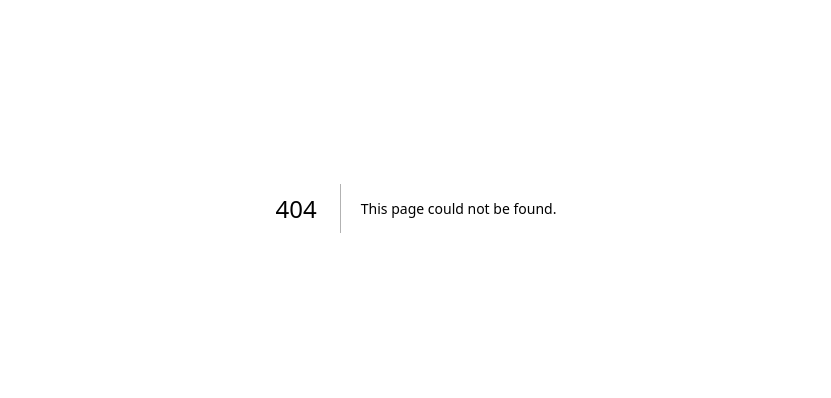
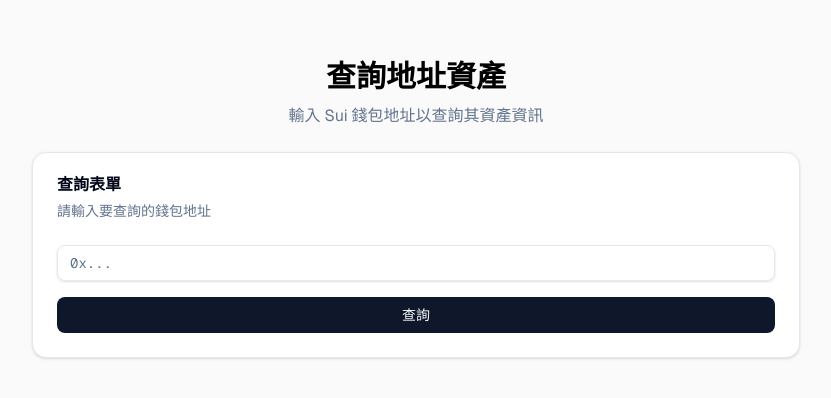
Before and after one commit to Leoyang183/Bucket_homework, a Next.js app in the folder frontend/: page /story2 in a window 1280 px wide. Before the commit this address had no page. Shown: the part 192-590 px from the top of the page, without its empty margins (224-1055 px from the left). Built offline with nearby package versions, Linux system fonts and the light colour scheme; what @mysten/dapp-kit, @mysten/sui would draw is missing.

Commit message:
feat: user story 1-2 page

```diff
--- a/frontend/app/page.tsx
+++ b/frontend/app/page.tsx
@@ -20,6 +20,7 @@ export default function Home() {
           priority
         />
         <div onClick={() => handleClick('/story1')} className="cursor-pointer">Story 1</div>
+        <div onClick={() => handleClick('/story2')} className="cursor-pointer">Story 2</div>
       </main>
     </div>
   );
--- /dev/null
+++ b/frontend/app/story2/page.tsx
@@ -0,0 +1,179 @@
+"use client";
+
+import { useState, useMemo } from "react";
+import { Card, CardContent, CardDescription, CardHeader, CardTitle } from "@/components/ui/card";
+import { Button } from "@/components/ui/button";
+import { Input } from "@/components/ui/input";
+
+interface TokenBalance {
+  coinType: string;
+  balance: string;
+}
+
+interface AddressAsset {
+  address: string;
+  suiBalance: string;
+  tokens: TokenBalance[];
+}
+
+export default function Story2Page() {
+  const [address, setAddress] = useState("");
+  const [loading, setLoading] = useState(false);
+  const [asset, setAsset] = useState<AddressAsset | null>(null);
+  const [error, setError] = useState<string | null>(null);
+
+  const handleSubmit = async (e: React.FormEvent) => {
+    e.preventDefault();
+
+    if (!address.trim()) {
+      setError("請輸入錢包地址");
+      return;
+    }
+
+    setLoading(true);
+    setError(null);
+    setAsset(null);
+
+    try {
+      const response = await fetch(
+        `http://localhost:5487/checkAddressAsset?address=${encodeURIComponent(address.trim())}`
+      );
+
+      if (!response.ok) {
+        const errorData = await response.json();
+        throw new Error(errorData.message || "查詢失敗");
+      }
+
+      const data: AddressAsset = await response.json();
+      setAsset(data);
+    } catch (err) {
+      setError(err instanceof Error ? err.message : "發生未知錯誤");
+    } finally {
+      setLoading(false);
+    }
+  };
+
+  const otherTokens = useMemo(() => {
+    if (!asset) return [];
+    return asset.tokens.filter((token) => token.coinType !== "0x2::sui::SUI");
+  }, [asset]);
+
+  return (
+    <div className="flex min-h-screen items-center justify-center bg-zinc-50 font-sans dark:bg-black">
+      <main className="flex min-h-screen w-full max-w-4xl flex-col items-center justify-center py-16 px-8 sm:px-16">
+        <div className="w-full space-y-6">
+          <div className="text-center space-y-2">
+            <h1 className="text-3xl font-semibold leading-tight text-black dark:text-zinc-50">
+              查詢地址資產
+            </h1>
+            <p className="text-muted-foreground">
+              輸入 Sui 錢包地址以查詢其資產資訊
+            </p>
+          </div>
+
+          <Card>
+            <CardHeader>
+              <CardTitle>查詢表單</CardTitle>
+              <CardDescription>請輸入要查詢的錢包地址</CardDescription>
+            </CardHeader>
+            <CardContent>
+              <form onSubmit={handleSubmit} className="space-y-4">
+                <div className="space-y-2">
+                  <Input
+                    type="text"
+                    placeholder="0x..."
+                    value={address}
+                    onChange={(e) => setAddress(e.target.value)}
+                    disabled={loading}
+                    className="font-mono"
+                  />
+                </div>
+                <Button type="submit" disabled={loading} className="w-full">
+                  {loading ? "查詢中..." : "查詢"}
+                </Button>
+              </form>
+            </CardContent>
+          </Card>
+
+          {error && (
+            <Card>
+              <CardContent className="pt-6">
+                <div className="text-destructive text-sm">{error}</div>
+              </CardContent>
+            </Card>
+          )}
+
+          {asset && (
+            <div className="space-y-4">
+              <Card>
+                <CardHeader>
+                  <CardTitle>地址資訊</CardTitle>
+                  <CardDescription>錢包地址</CardDescription>
+                </CardHeader>
+                <CardContent>
+                  <div className="font-mono text-sm break-all">{asset.address}</div>
+                </CardContent>
+              </Card>
+
+              <Card>
+                <CardHeader>
+                  <CardTitle>SUI 餘額</CardTitle>
+                  <CardDescription>主要代幣餘額</CardDescription>
+                </CardHeader>
+                <CardContent>
+                  <div className="text-2xl font-semibold">
+                    {asset.suiBalance} SUI
+                  </div>
+                </CardContent>
+              </Card>
+
+              <Card>
+                <CardHeader>
+                  <CardTitle>其他代幣</CardTitle>
+                  <CardDescription>
+                    {otherTokens.length > 0
+                      ? `共 ${otherTokens.length} 種代幣`
+                      : "無其他代幣"}
+                  </CardDescription>
+                </CardHeader>
+                <CardContent>
+                  {otherTokens.length > 0 ? (
+                    <div className="space-y-4">
+                      {otherTokens.map((token, index) => (
+                        <div
+                          key={`${token.coinType}-${index}`}
+                          className="border rounded-lg p-4 space-y-2"
+                        >
+                          <div className="space-y-1">
+                            <div className="text-sm font-medium text-muted-foreground">
+                              代幣類型
+                            </div>
+                            <div className="font-mono text-sm break-all">
+                              {token.coinType}
+                            </div>
+                          </div>
+                          <div className="space-y-1">
+                            <div className="text-sm font-medium text-muted-foreground">
+                              餘額
+                            </div>
+                            <div className="text-lg font-semibold">
+                              {token.balance}
+                            </div>
+                          </div>
+                        </div>
+                      ))}
+                    </div>
+                  ) : (
+                    <div className="text-muted-foreground text-sm">
+                      此地址沒有其他代幣
+                    </div>
+                  )}
+                </CardContent>
+              </Card>
+            </div>
+          )}
+        </div>
+      </main>
+    </div>
+  );
+}
--- /dev/null
+++ b/frontend/components/ui/input.tsx
@@ -0,0 +1,25 @@
+import * as React from "react"
+
+import { cn } from "@/lib/utils"
+
+export interface InputProps
+  extends React.InputHTMLAttributes<HTMLInputElement> {}
+
+const Input = React.forwardRef<HTMLInputElement, InputProps>(
+  ({ className, type, ...props }, ref) => {
+    return (
+      <input
+        type={type}
+        className={cn(
+          "flex h-9 w-full rounded-md border border-input bg-transparent px-3 py-1 text-sm shadow-sm transition-colors file:border-0 file:bg-transparent file:text-sm file:font-medium file:text-foreground placeholder:text-muted-foreground focus-visible:outline-none focus-visible:ring-1 focus-visible:ring-ring disabled:cursor-not-allowed disabled:opacity-50",
+          className
+        )}
+        ref={ref}
+        {...props}
+      />
+    )
+  }
+)
+Input.displayName = "Input"
+
+export { Input }
```
